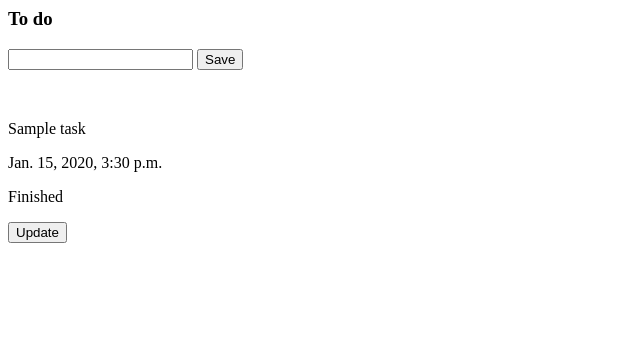
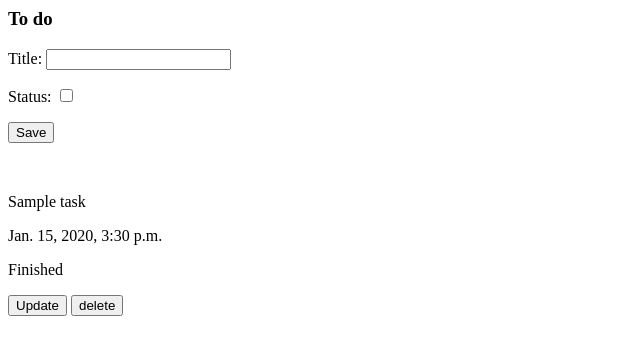
Before and after one commit to ravinduf/To-Do-List-App, a Django app: page / in a window 1280 px wide. Shown: the top 355 px of the page, without its empty margins (0-640 px from the left). Run offline with Django 3.2, Linux system fonts and the light colour scheme; tables that the repository leaves empty hold one stand-in row (values such as "Sample post").

Commit message:
added a task delete button

```diff
--- a/tasks/forms.py
+++ b/tasks/forms.py
@@ -7,4 +7,4 @@ class TaskForm(forms.ModelForm):
 
     class Meta:
         model = Task
-        fields = ('__all__')
+        fields = ('title','status')
--- a/tasks/templates/tasks/list.html
+++ b/tasks/templates/tasks/list.html
@@ -1,7 +1,7 @@
 <h3>To do</h3>
 
 <form method="POST" action="/">{% csrf_token %}
-    {{form.title}}
+    {{form.as_p}}
     <button type="submit" name="create task">Save</button>
 </form>
 <br>
@@ -15,5 +15,7 @@
             <p>Finished</p>
         {% endif%}
         <a href="{% url 'update_task' pk=task.pk %}"><button>Update</button></a>
+        <a href="{% url 'delete_task' pk=task.pk %}"><button onclick="return confirm('Are you sure you want to delete this ?')">delete</button></a>
+
     </div>
 {% endfor %}
--- a/tasks/urls.py
+++ b/tasks/urls.py
@@ -4,4 +4,5 @@ from . import views
 urlpatterns = [
     path('',views.index,name='list'),
     path('update_task/<str:pk>',views.updateTask,name="update_task"),
+    path('delete_task/<str:pk>',views.deleteTask,name="delete_task"),
 ]
--- a/tasks/views.py
+++ b/tasks/views.py
@@ -28,3 +28,8 @@ def updateTask(request,pk):
             return redirect('/')
 
     return render(request,'tasks/update_task.html',{'form':form})
+
+def deleteTask(request,pk):
+    task = get_object_or_404(Task,pk=pk)
+    task.delete()
+    return redirect('/')
```
